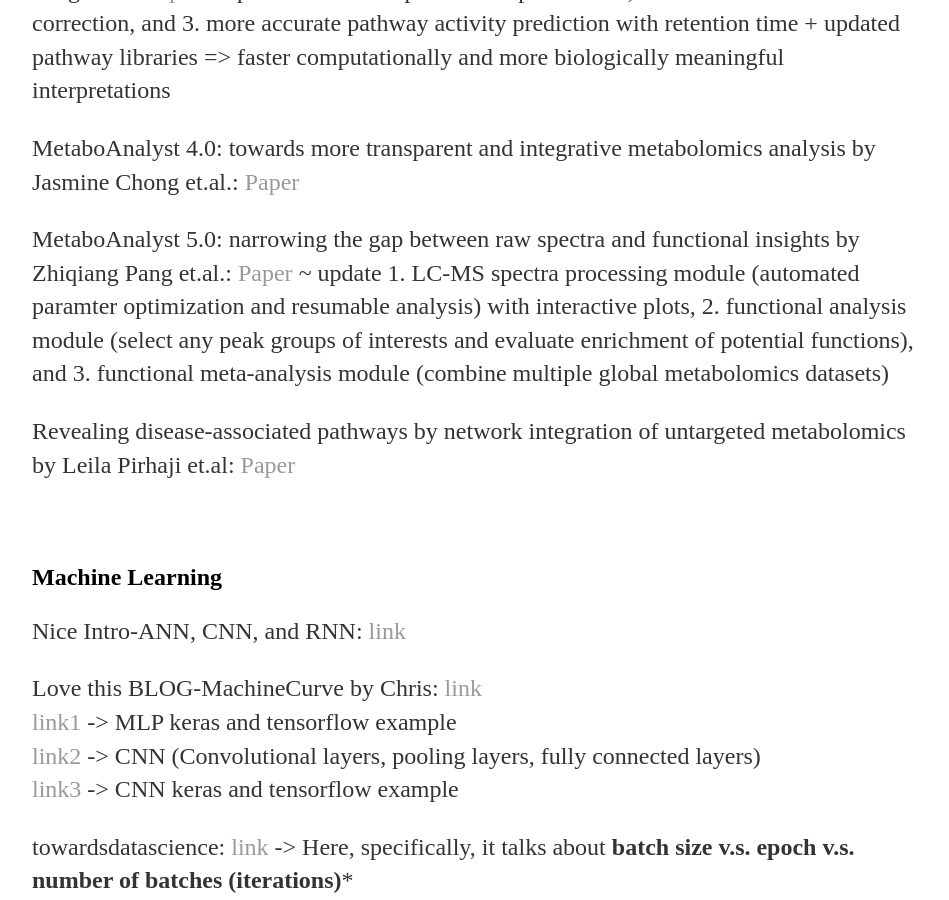
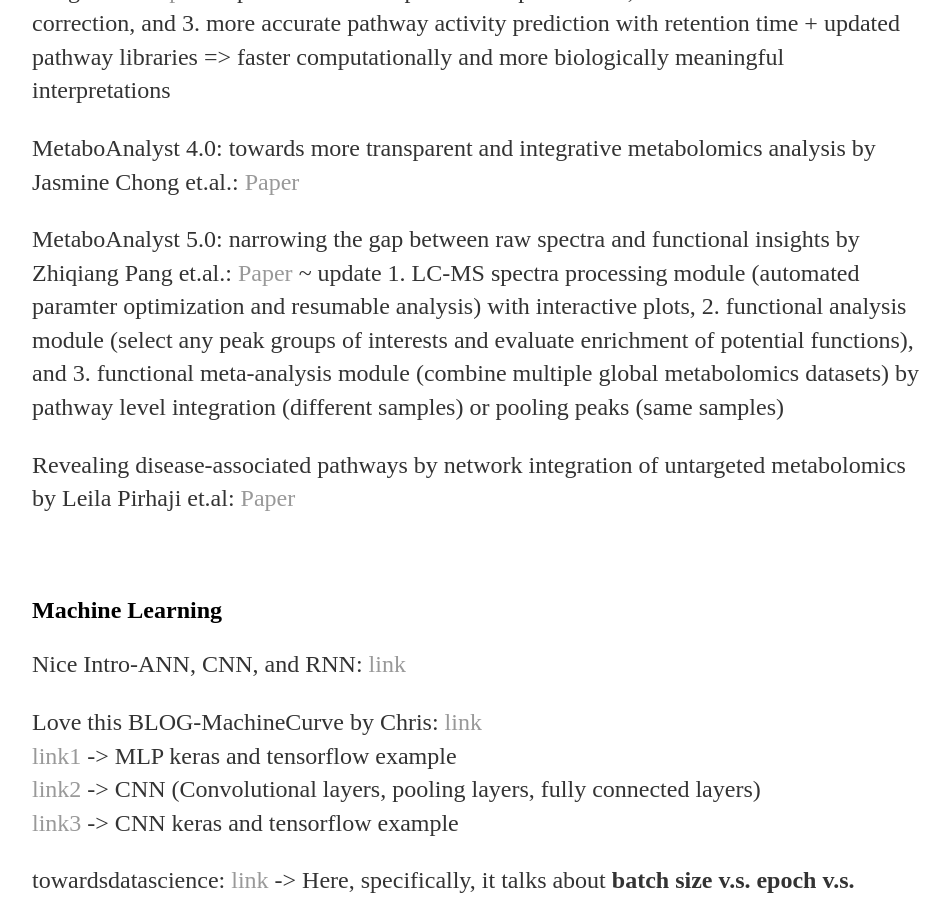
Before and after one commit to yjkweon24/yjkweon24.github.io, a Jekyll site: the page built from _posts/2019-03-16-Academic.md, in a window 1280 px wide and 900 px high, scrolled down 2754 px. Shown: the whole window, without its empty margins (160-1109 px from the left). Built offline with Jekyll 4.4.1, drawn with Linux system fonts in a browser that asks for light colours.

Commit message:
Update 2019-03-16-Academic.md

```diff
--- a/_posts/2019-03-16-Academic.md
+++ b/_posts/2019-03-16-Academic.md
@@ -65,7 +65,7 @@
 
 MetaboAnalyst 4.0: towards more transparent and integrative metabolomics analysis by Jasmine Chong et.al.: [Paper](https://www.ncbi.nlm.nih.gov/pmc/articles/PMC6030889/)
 
-MetaboAnalyst 5.0: narrowing the gap between raw spectra and functional insights by Zhiqiang Pang et.al.: [Paper](https://academic.oup.com/nar/advance-article/doi/10.1093/nar/gkab382/6279832) ~ update 1. LC-MS spectra processing module (automated paramter optimization and resumable analysis) with interactive plots, 2. functional analysis module (select any peak groups of interests and evaluate enrichment of potential functions), and 3. functional meta-analysis module (combine multiple global metabolomics datasets)
+MetaboAnalyst 5.0: narrowing the gap between raw spectra and functional insights by Zhiqiang Pang et.al.: [Paper](https://academic.oup.com/nar/advance-article/doi/10.1093/nar/gkab382/6279832) ~ update 1. LC-MS spectra processing module (automated paramter optimization and resumable analysis) with interactive plots, 2. functional analysis module (select any peak groups of interests and evaluate enrichment of potential functions), and 3. functional meta-analysis module (combine multiple global metabolomics datasets) by pathway level integration (different samples) or pooling peaks (same samples)
 
 Revealing disease-associated pathways by network integration of untargeted metabolomics by Leila Pirhaji et.al: [Paper](https://www.ncbi.nlm.nih.gov/pmc/articles/PMC5209295/)
 
```
